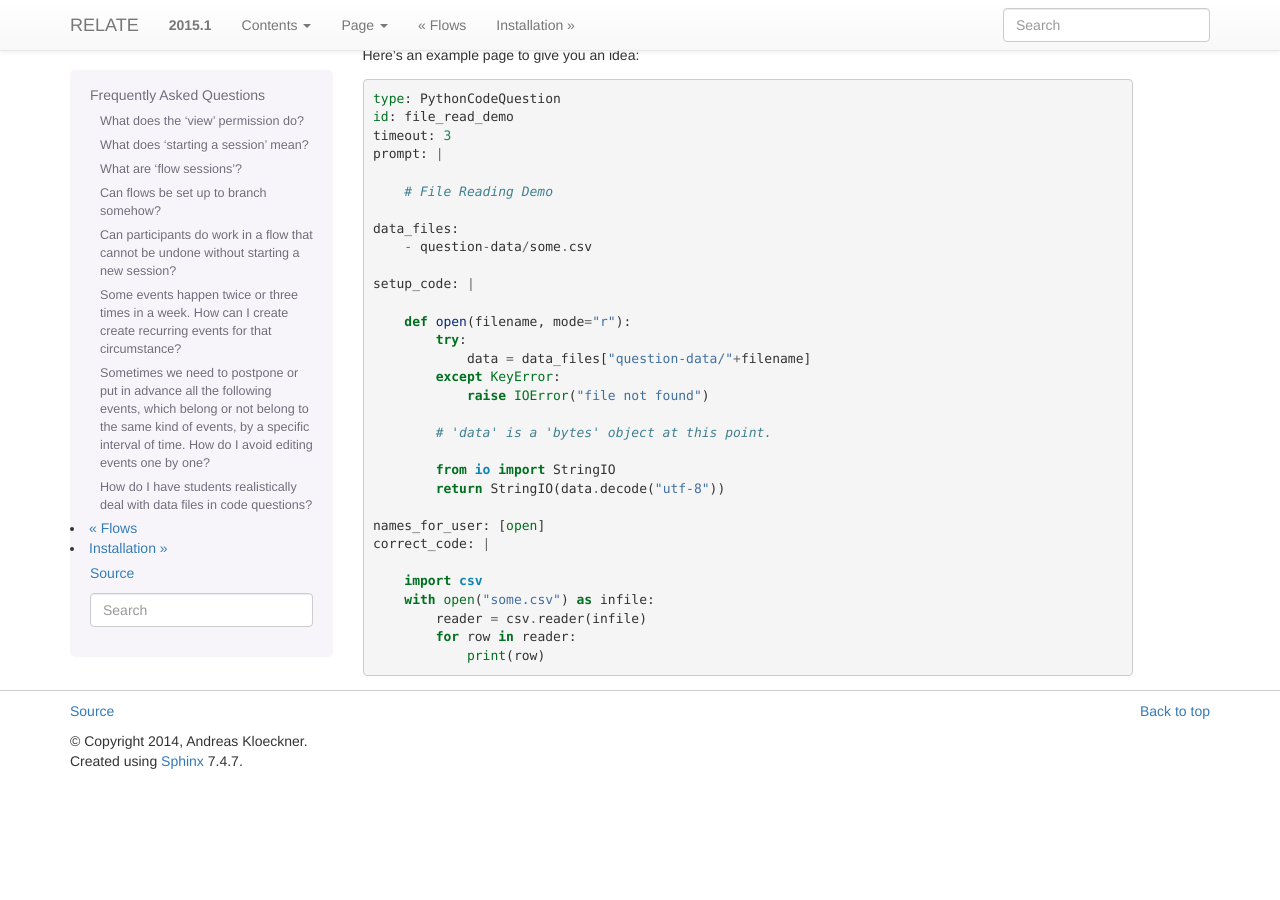
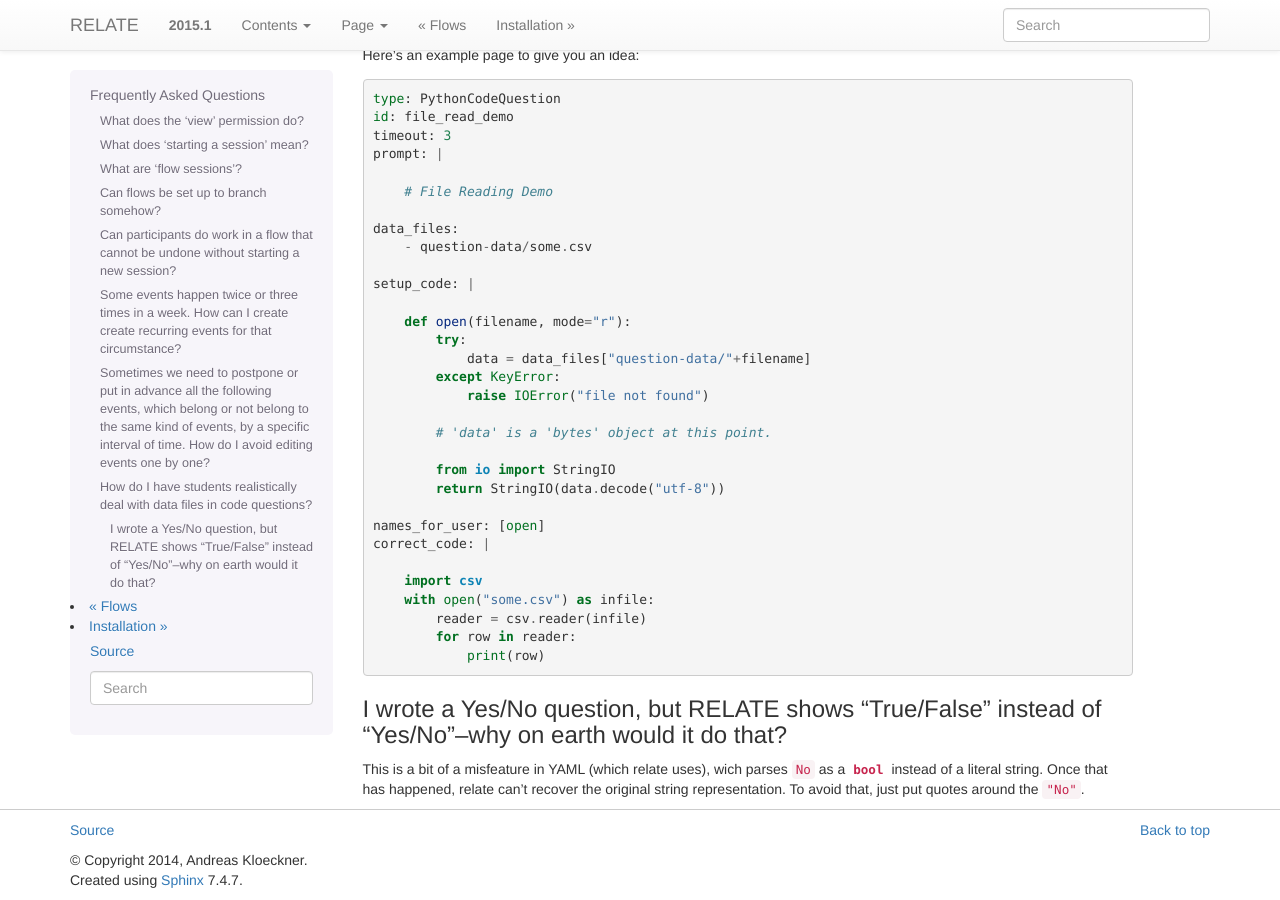
Before and after one commit to inducer/relate, a Sphinx documentation site: the page built from doc/faq.rst, in a window 1280 px wide and 900 px high, scrolled down 1734 px. Built offline with Sphinx 7.4.7, drawn with Linux system fonts in a browser that asks for light colours; before the commit the page ends 2515 px from its top, so only the background shows below that.

Commit message:
Doc tweaks

```diff
--- a/doc/faq.rst
+++ b/doc/faq.rst
@@ -125,3 +125,11 @@ Here's an example page to give you an idea::
             reader = csv.reader(infile)
             for row in reader:
                 print(row)
+
+I wrote a Yes/No question, but RELATE shows "True/False" instead of "Yes/No"--why on earth would it do that?
+^^^^^^^^^^^^^^^^^^^^^^^^^^^^^^^^^^^^^^^^^^^^^^^^^^^^^^^^^^^^^^^^^^^^^^^^^^^^^^^^^^^^^^^^^^^^^^^^^^^^^^^^^^^^
+
+This is a bit of a misfeature in YAML (which relate uses), wich parses ``No`` as
+a :class:`bool` instead of a literal string. Once that has happened, relate can't
+recover the original string representation. To avoid that, just put quotes
+around the ``"No"``.
--- a/doc/flow.rst
+++ b/doc/flow.rst
@@ -651,8 +651,8 @@ Many-out-of-Many Choice (Automaically Graded)
 ^^^^^^^^^^^^^^^^^^^^^^^^^^^^^^^^^^^^^^^^^^^^^
 .. autoclass:: MultipleChoiceQuestion()
 
-One-out-of-Many Survey (Ungrade)
-^^^^^^^^^^^^^^^^^^^^^^^^^^^^^^^^
+One-out-of-Many Survey (Ungraded)
+^^^^^^^^^^^^^^^^^^^^^^^^^^^^^^^^^
 .. autoclass:: SurveyChoiceQuestion()
 
 Write Python Code (Automatically Graded)
```
